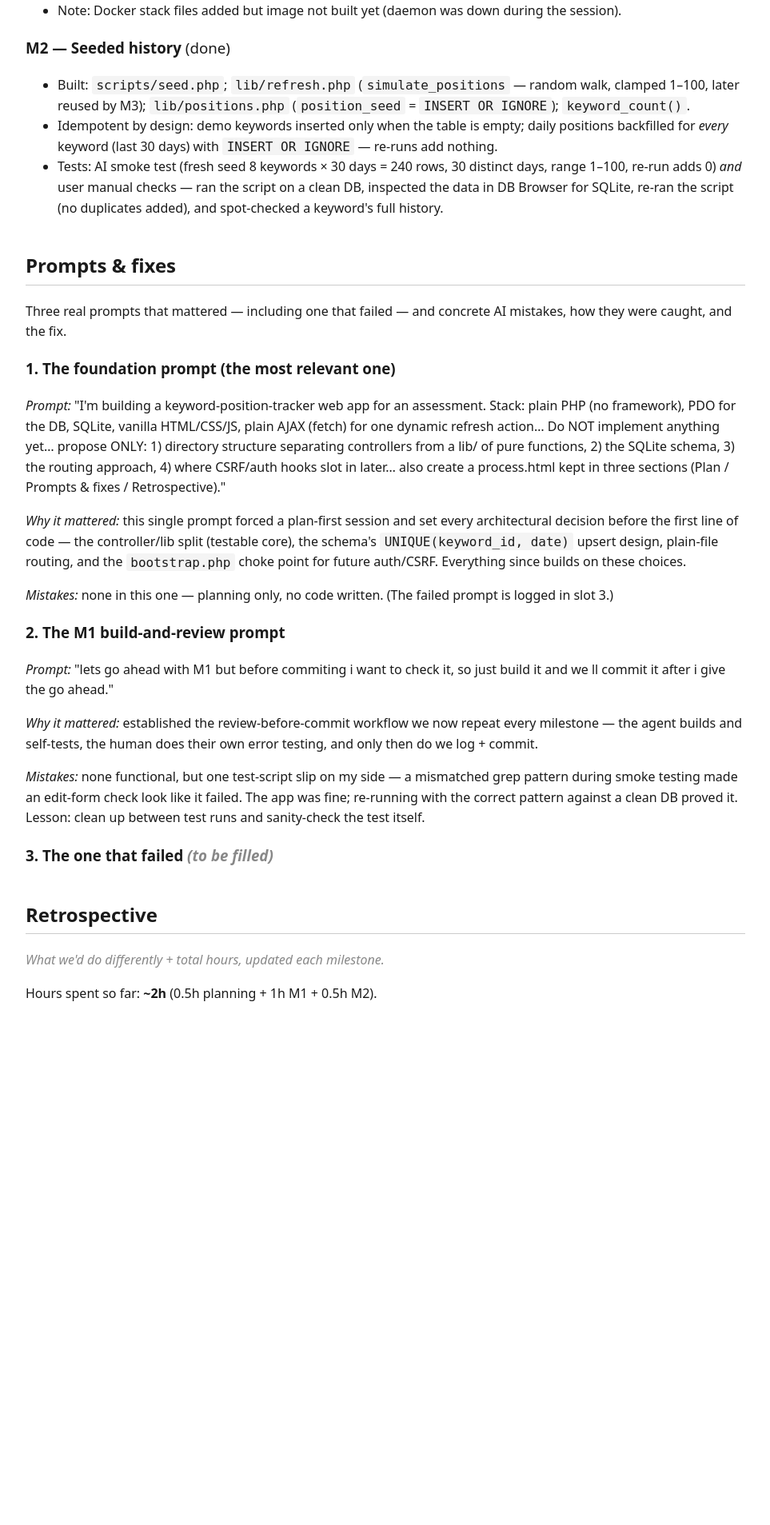
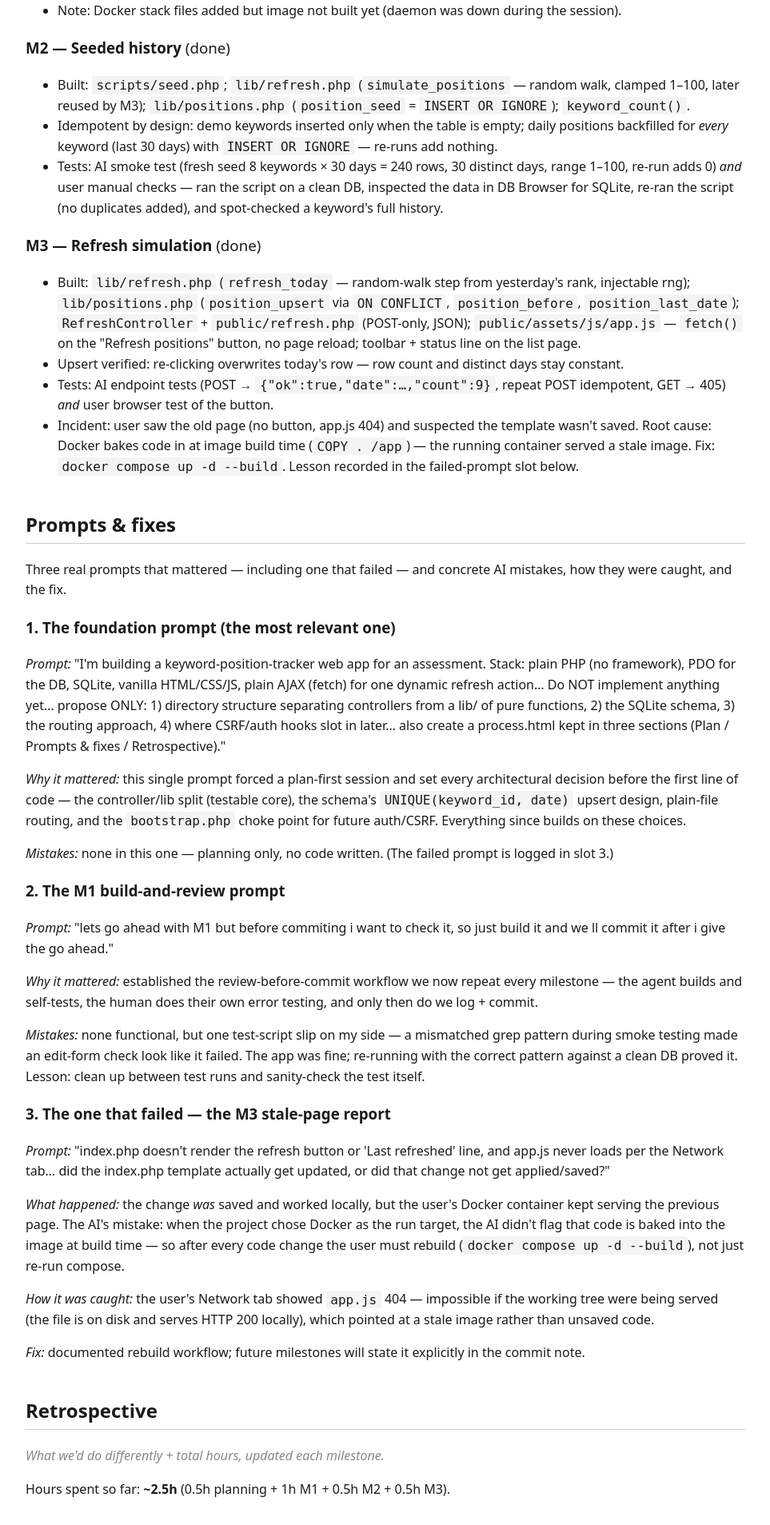
Before and after one commit to VisovanC/MiniRank, a PHP site: page /process.html in a window 1280 px wide. Shown: the part 2949-4856 px from the top of the page at 80% size, without its empty margins (158-1121 px from the left). Before the commit the page ends 4201 px from the top, so only its background shows below. Run offline with PHP 8.4, Linux system fonts and the light colour scheme.

Commit message:
M3: refresh simulation via AJAX

```diff
--- a/process.html
+++ b/process.html
@@ -146,6 +146,21 @@ controller can dispatch on <code>PATH_INFO</code> — <code>lib/</code> and the
       re-ran the script (no duplicates added), and spot-checked a keyword's full history.</li>
 </ul>
 
+<h3>M3 — Refresh simulation <span style="font-weight:normal">(done)</span></h3>
+<ul>
+  <li>Built: <code>lib/refresh.php</code> (<code>refresh_today</code> — random-walk step from yesterday's rank, injectable rng);
+      <code>lib/positions.php</code> (<code>position_upsert</code> via <code>ON CONFLICT</code>, <code>position_before</code>,
+      <code>position_last_date</code>); <code>RefreshController</code> + <code>public/refresh.php</code> (POST-only, JSON);
+      <code>public/assets/js/app.js</code> — <code>fetch()</code> on the "Refresh positions" button, no page reload;
+      toolbar + status line on the list page.</li>
+  <li>Upsert verified: re-clicking overwrites today's row — row count and distinct days stay constant.</li>
+  <li>Tests: AI endpoint tests (POST → <code>{"ok":true,"date":…,"count":9}</code>, repeat POST idempotent, GET → 405)
+      <em>and</em> user browser test of the button.</li>
+  <li>Incident: user saw the old page (no button, app.js 404) and suspected the template wasn't saved. Root cause:
+      Docker bakes code in at image build time (<code>COPY . /app</code>) — the running container served a stale image.
+      Fix: <code>docker compose up -d --build</code>. Lesson recorded in the failed-prompt slot below.</li>
+</ul>
+
 <h2>Prompts &amp; fixes</h2>
 <p>Three real prompts that mattered — including one that failed — and concrete AI
 mistakes, how they were caught, and the fix.</p>
@@ -174,11 +189,24 @@ error testing, and only then do we log + commit.</p>
 mismatched grep pattern during smoke testing made an edit-form check look like it
 failed. The app was fine; re-running with the correct pattern against a clean DB
 proved it. Lesson: clean up between test runs and sanity-check the test itself.</p>
-<h3>3. The one that failed <span class="stub">(to be filled)</span></h3>
+<h3>3. The one that failed — the M3 stale-page report</h3>
+<p><em>Prompt:</em> "index.php doesn't render the refresh button or 'Last refreshed'
+line, and app.js never loads per the Network tab… did the index.php template
+actually get updated, or did that change not get applied/saved?"</p>
+<p><em>What happened:</em> the change <em>was</em> saved and worked locally, but the
+user's Docker container kept serving the previous page. The AI's mistake: when the
+project chose Docker as the run target, the AI didn't flag that code is baked into
+the image at build time — so after every code change the user must rebuild
+(<code>docker compose up -d --build</code>), not just re-run compose.</p>
+<p><em>How it was caught:</em> the user's Network tab showed <code>app.js</code> 404 —
+impossible if the working tree were being served (the file is on disk and serves
+HTTP 200 locally), which pointed at a stale image rather than unsaved code.</p>
+<p><em>Fix:</em> documented rebuild workflow; future milestones will state it
+explicitly in the commit note.</p>
 
 <h2>Retrospective</h2>
 <p class="stub">What we'd do differently + total hours, updated each milestone.</p>
-<p>Hours spent so far: <strong>~2h</strong> (0.5h planning + 1h M1 + 0.5h M2).</p>
+<p>Hours spent so far: <strong>~2.5h</strong> (0.5h planning + 1h M1 + 0.5h M2 + 0.5h M3).</p>
 
 </body>
 </html>
```
Also changed, not shown: controllers/KeywordListController.php (+9 -1 lines), controllers/RefreshController.php (added, +31 -0 lines), lib/positions.php (+25 -0 lines), lib/refresh.php (+18 -0 lines), public/refresh.php (added, +9 -0 lines), README.md, public/assets/css/style.css, public/assets/js/app.js (added).
